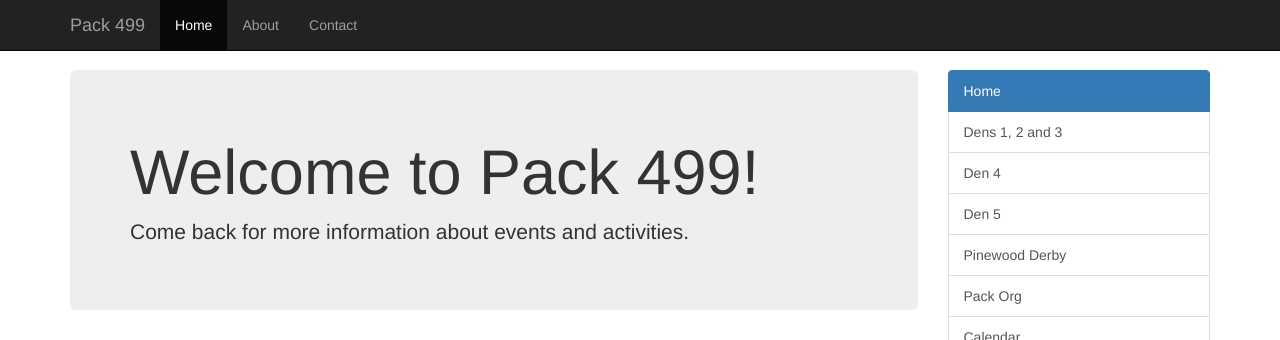
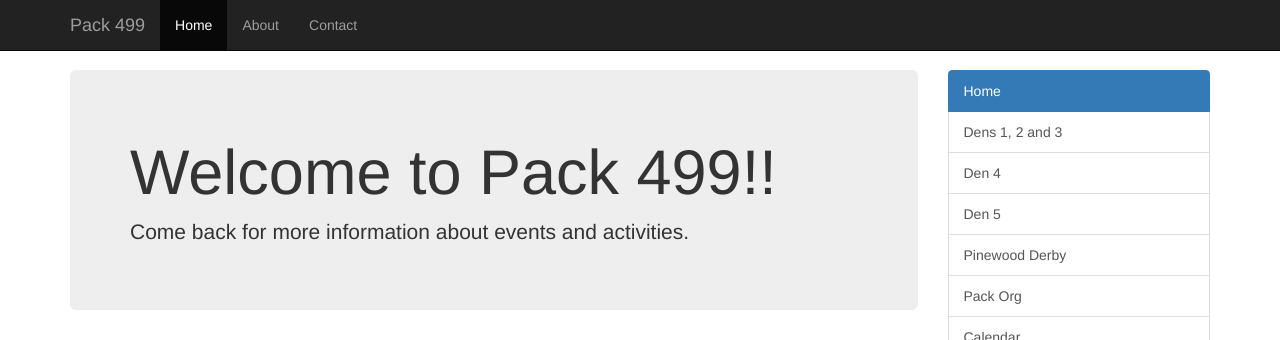
Before and after one commit to scout499/scout499.github.io, a Jekyll site: the page built from index.html, in a window 1280 px wide and 900 px high. Shown: the top 340 px of the window. Built offline with Jekyll 4.4.1, drawn with Linux system fonts in a browser that asks for light colours; nearby versions of some CDN libraries.

```diff
--- a/index.html
+++ b/index.html
@@ -3,7 +3,7 @@ layout: default
 ---
 
 <div class="jumbotron">
-  <h1>Welcome to Pack 499!</h1>
+  <h1>Welcome to Pack 499!!</h1>
   <p>Come back for more information about events and activities.</p>
 </div>
 
```
